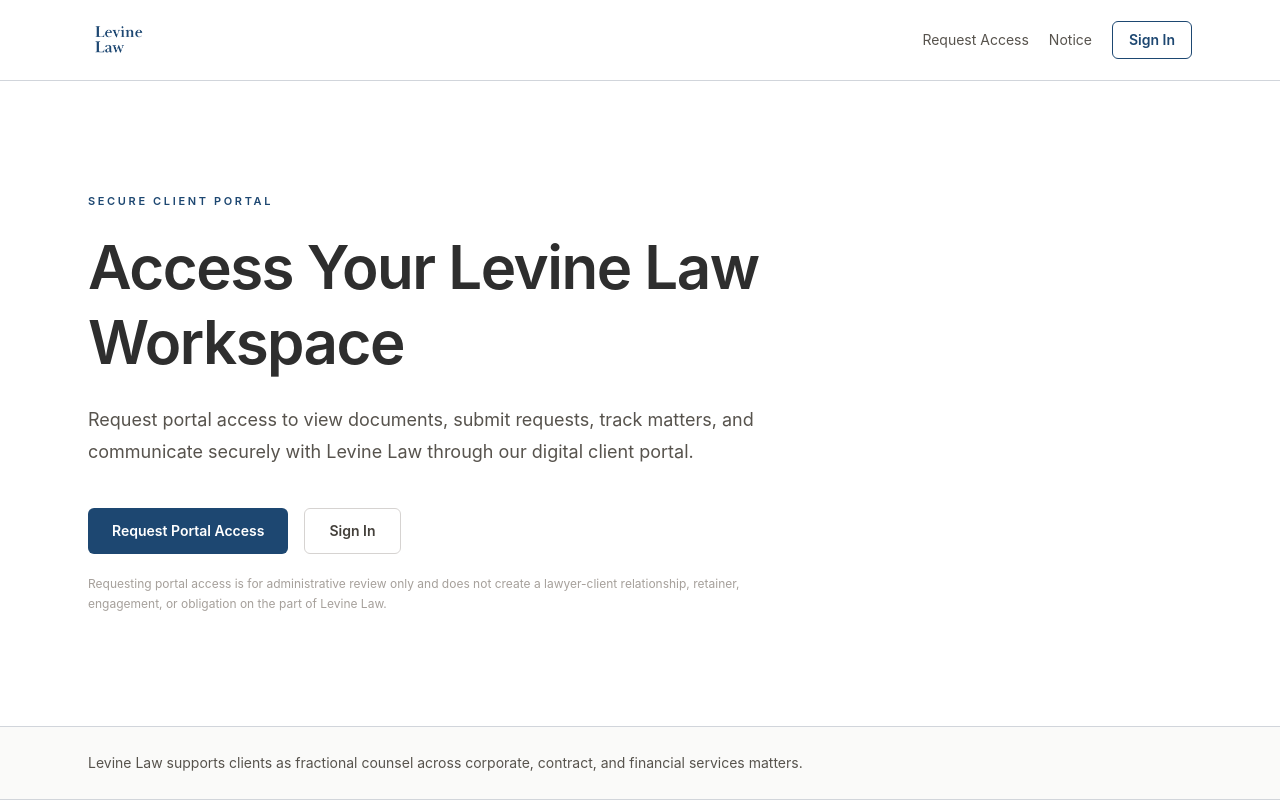
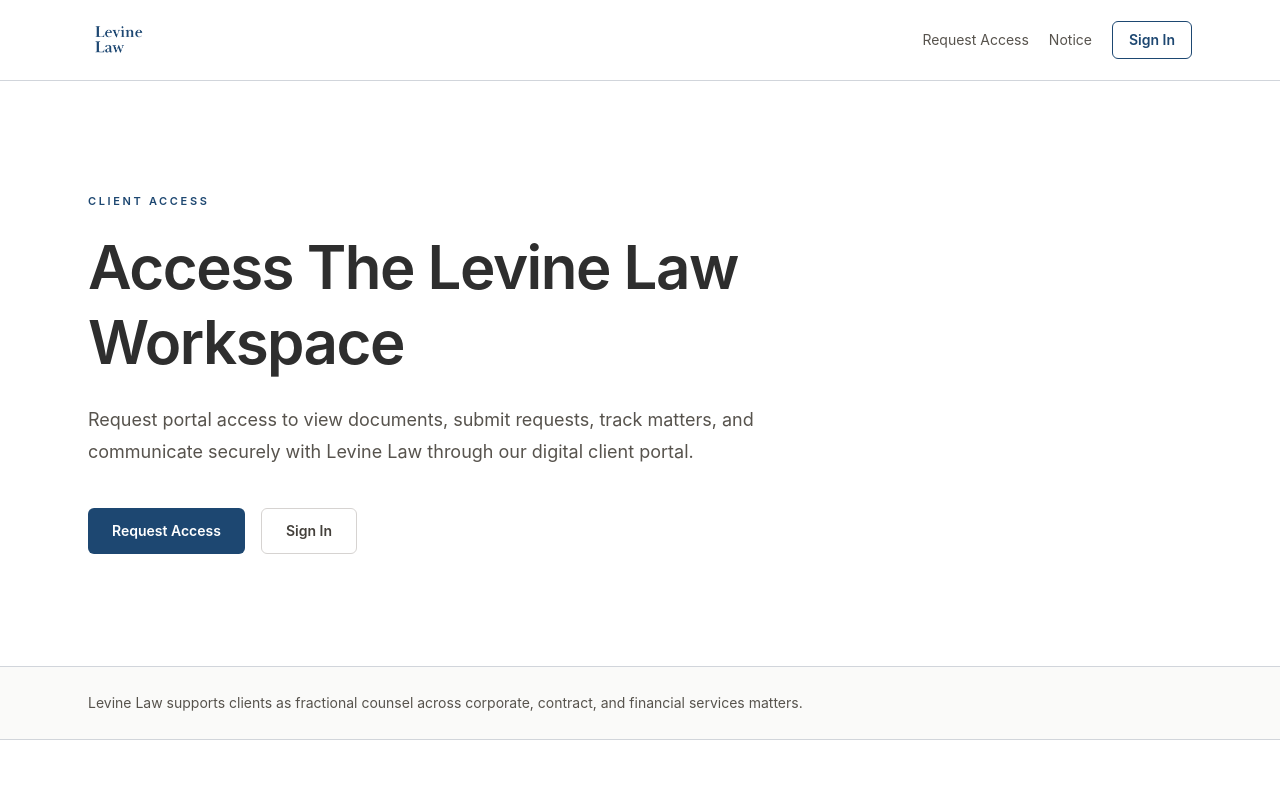
Before and after one commit to HillSide2026/ll-corporate, a Next.js app: page / in a window 1280 px wide. Shown: the top 800 px of the page. Built offline with nearby package versions, Linux system fonts and the light colour scheme; no server answers.

Commit message:
Update hero access copy

```diff
--- a/app/page.tsx
+++ b/app/page.tsx
@@ -31,9 +31,9 @@
       {/* 1. Hero */}
       <section className="bg-white py-20 md:py-28">
         <div className="mx-auto max-w-6xl px-6">
-          <p className="text-brand-navy text-[11px] font-semibold tracking-[0.24em] uppercase">Secure Client Portal</p>
+          <p className="text-brand-navy text-[11px] font-semibold tracking-[0.24em] uppercase">Client Access</p>
           <h1 className="text-ink mt-5 max-w-4xl text-5xl leading-tight font-semibold tracking-tight sm:text-6xl">
-            Access Your Levine Law Workspace
+            Access The Levine Law Workspace
           </h1>
           <p className="mt-6 max-w-2xl text-lg leading-8 text-stone-600">
             Request portal access to view documents, submit requests, track matters, and communicate securely with
@@ -44,7 +44,7 @@
               href="#request-access"
               className="bg-brand-navy hover:bg-brand-navy-dark inline-flex items-center justify-center rounded-md px-6 py-3 text-sm font-semibold text-white transition-colors"
             >
-              Request Portal Access
+              Request Access
             </a>
             <a
               href="/sign-in"
@@ -53,10 +53,6 @@
               Sign In
             </a>
           </div>
-          <p className="mt-5 max-w-2xl text-xs leading-5 text-stone-400">
-            Requesting portal access is for administrative review only and does not create a lawyer-client relationship,
-            retainer, engagement, or obligation on the part of Levine Law.
-          </p>
         </div>
       </section>
 
```
